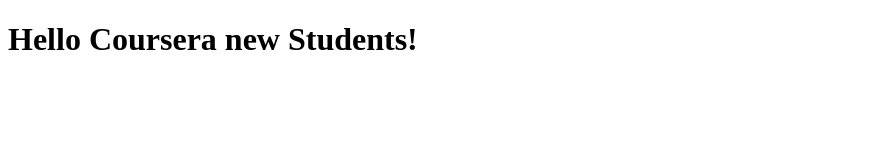
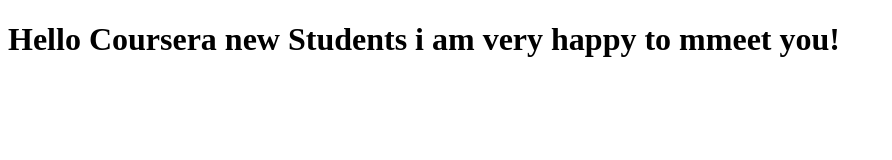
Before and after one commit to kayaprod/coursera-AngularJS, a plain HTML site: page index.html in a window 1280 px wide. Shown: the whole page, without its empty margins (0-892 px from the left). Drawn offline with Linux system fonts and the light colour scheme.

Commit message:
new version of web file

```diff
--- a/index.html
+++ b/index.html
@@ -5,7 +5,7 @@
     <title>Hello Coursera</title>
   </head>
   <body>
-    <h1>Hello Coursera new Students!</h1>
+    <h1>Hello Coursera new Students i am very happy to mmeet you!</h1>
   </body>
 
 </html>
```
